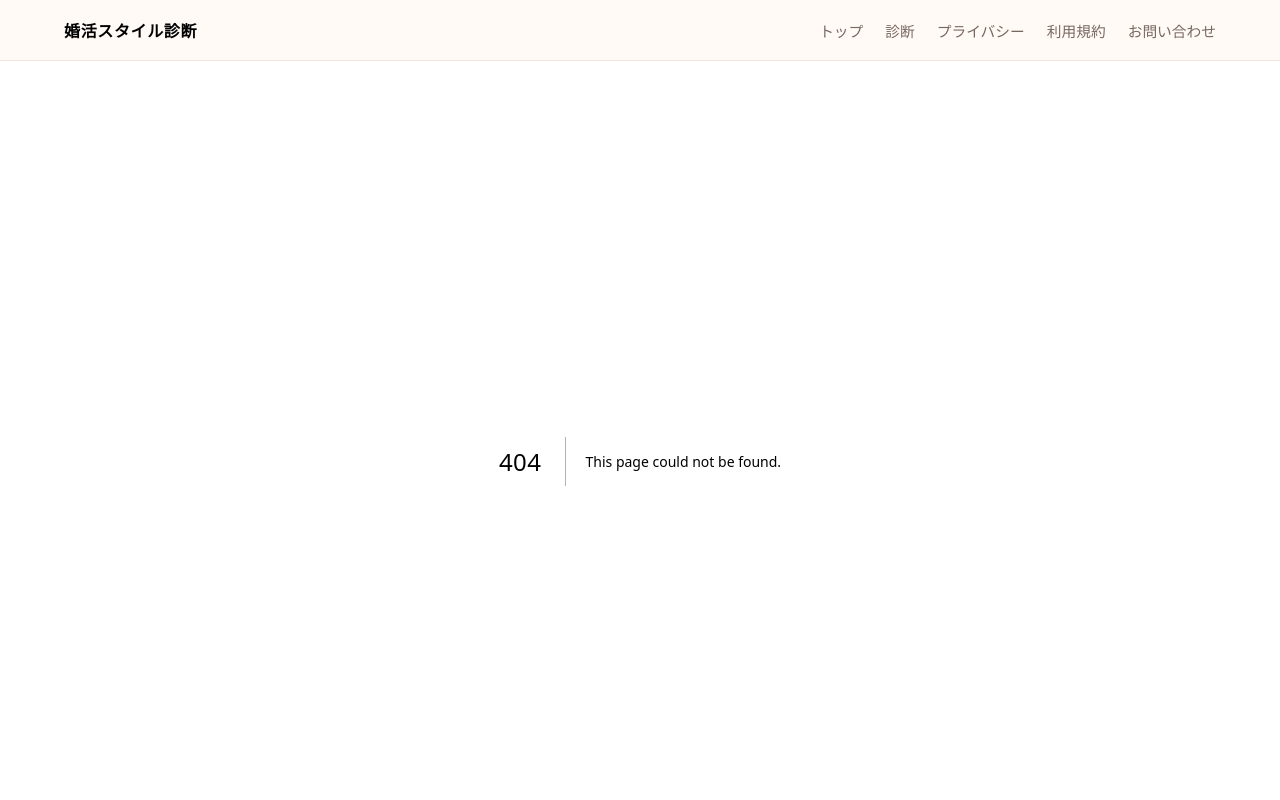
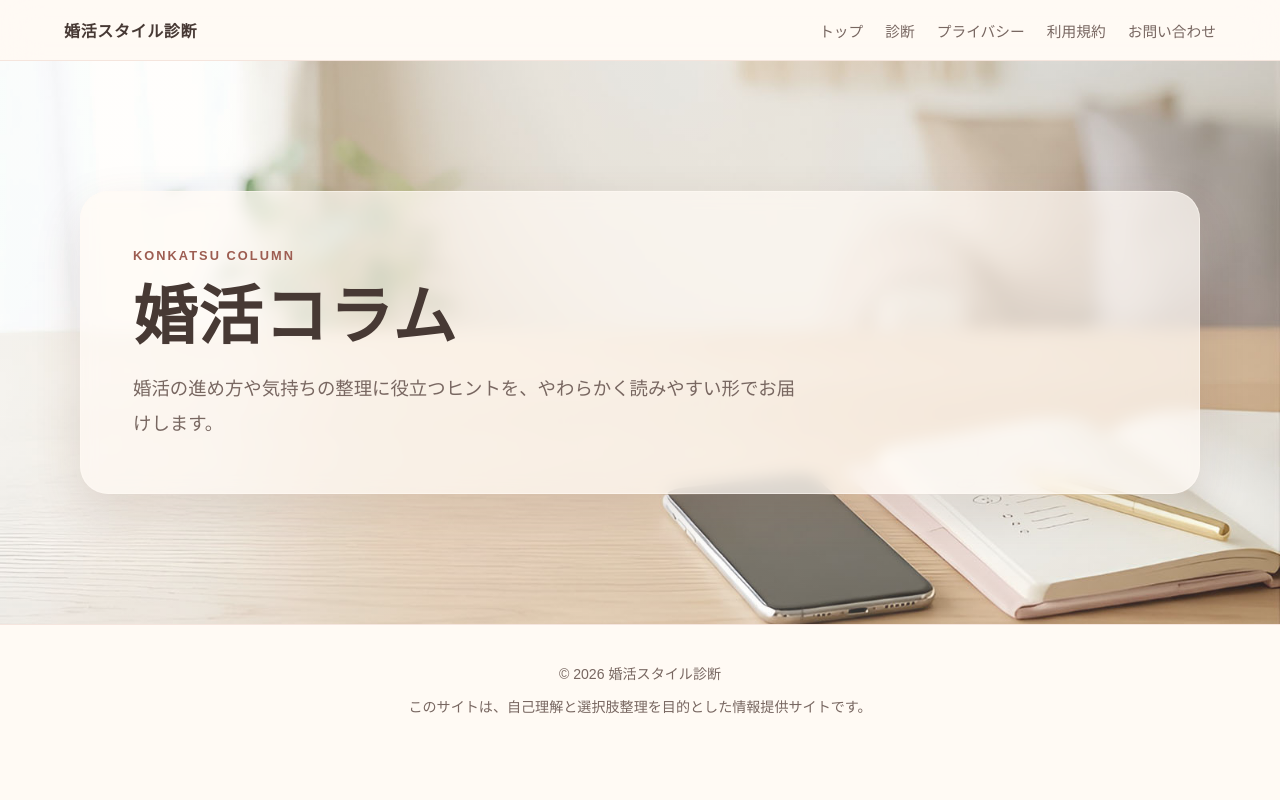
Before and after one commit to kenichis1971-cloud/konkatsu-diagnosis-site, a Next.js app: page /articles in a window 1280 px wide. Before the commit this address had no page. Shown: the top 800 px of the page. Built offline with nearby package versions, Linux system fonts and the light colour scheme.

Commit message:
Refine articles hero image presentation

```diff
--- /dev/null
+++ b/app/articles/page.tsx
@@ -0,0 +1,22 @@
+import type { Metadata } from "next";
+
+export const metadata: Metadata = {
+  title: "婚活コラム",
+  description: "婚活の迷いや選択肢をやさしく整理するコラムページです。",
+};
+
+export default function ArticlesPage() {
+  return (
+    <main>
+      <section className="articles-hero" aria-labelledby="articles-hero-title">
+        <div className="articles-hero__content">
+          <p className="eyebrow">Konkatsu Column</p>
+          <h1 id="articles-hero-title">婚活コラム</h1>
+          <p>
+            婚活の進め方や気持ちの整理に役立つヒントを、やわらかく読みやすい形でお届けします。
+          </p>
+        </div>
+      </section>
+    </main>
+  );
+}
--- a/app/globals.css
+++ b/app/globals.css
@@ -153,6 +153,48 @@ p {
 .hero__content p:not(.eyebrow) {
   max-width: 680px;
   font-size: clamp(1rem, 2vw, 1.2rem);
+}
+
+.articles-hero {
+  position: relative;
+  display: grid;
+  min-height: clamp(420px, 44vw, 600px);
+  place-items: center;
+  overflow: hidden;
+  padding: clamp(72px, 10vw, 120px) clamp(20px, 5vw, 72px);
+  background-color: #f7e9df;
+  background-image: url("/images/articles-hero-desktop.jpg"), linear-gradient(135deg, #fff7ef 0%, #f2dcd3 100%);
+  background-position: center 47%, center;
+  background-repeat: no-repeat;
+  background-size: cover;
+}
+
+.articles-hero::before {
+  position: absolute;
+  inset: 0;
+  background: linear-gradient(90deg, rgba(255, 250, 244, 0.3), rgba(255, 250, 244, 0.12));
+  content: "";
+}
+
+.articles-hero__content {
+  position: relative;
+  width: min(1120px, 100%);
+  padding: clamp(28px, 5vw, 52px);
+  border: 1px solid rgba(255, 250, 244, 0.54);
+  border-radius: var(--radius-large);
+  background: rgba(255, 250, 244, 0.72);
+  box-shadow: 0 18px 48px rgba(103, 74, 58, 0.14);
+  backdrop-filter: blur(8px);
+}
+
+.articles-hero__content h1 {
+  margin-bottom: 16px;
+}
+
+.articles-hero__content p:not(.eyebrow) {
+  max-width: 680px;
+  margin-bottom: 0;
+  font-size: clamp(1rem, 2vw, 1.15rem);
 }
 
 .button {
@@ -355,6 +397,22 @@ p {
 
   .hero__content {
     padding: 24px;
+  }
+
+  .articles-hero {
+    min-height: clamp(420px, 92vw, 560px);
+    padding: 64px 20px;
+    background-image: url("/images/articles-hero-mobile.jpg"), linear-gradient(135deg, #fff7ef 0%, #f2dcd3 100%);
+    background-position: center 48%, center;
+  }
+
+  .articles-hero::before {
+    background: linear-gradient(180deg, rgba(255, 250, 244, 0.24), rgba(255, 250, 244, 0.14));
+  }
+
+  .articles-hero__content {
+    padding: 28px 22px;
+    background: rgba(255, 250, 244, 0.76);
   }
 
   h1 {
```
